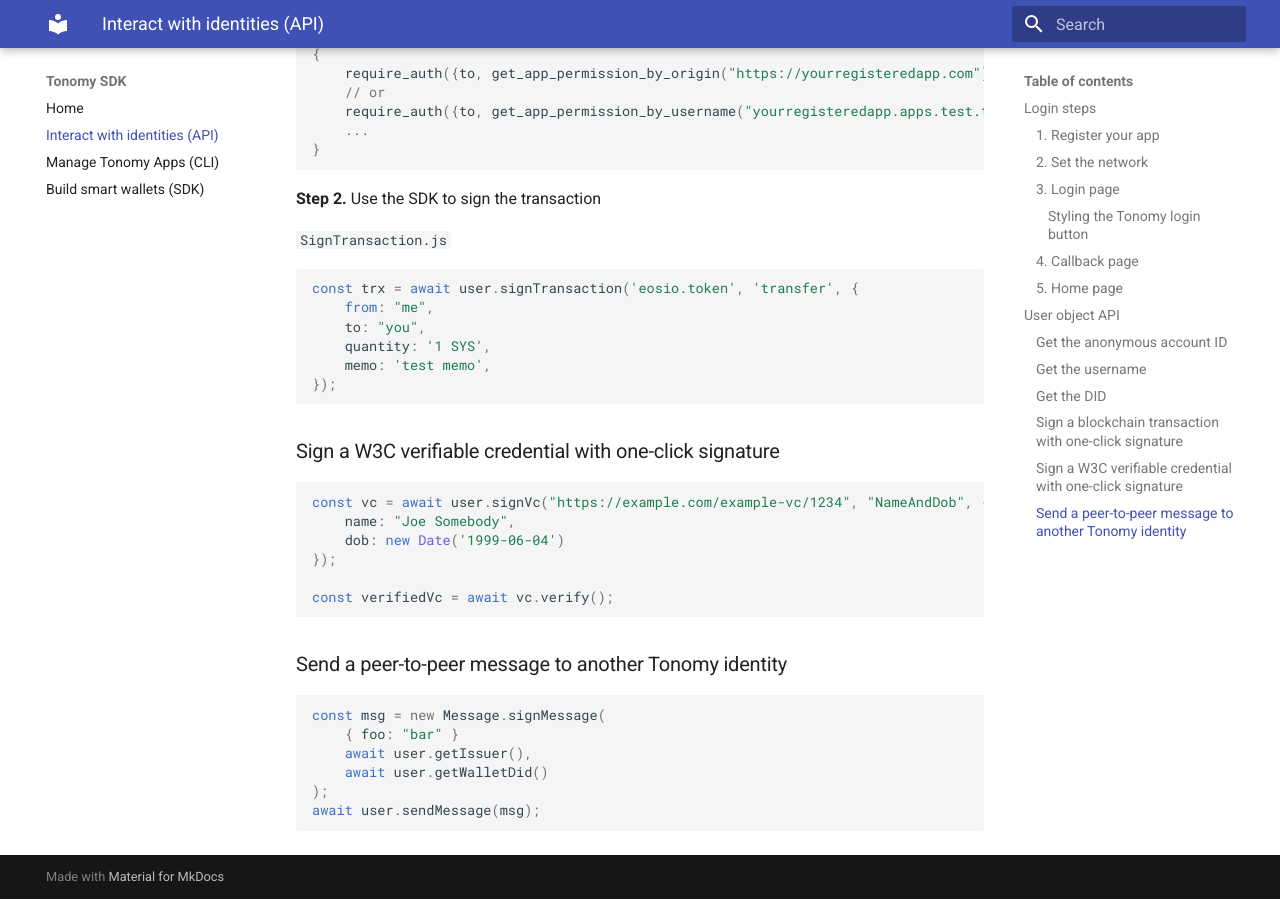
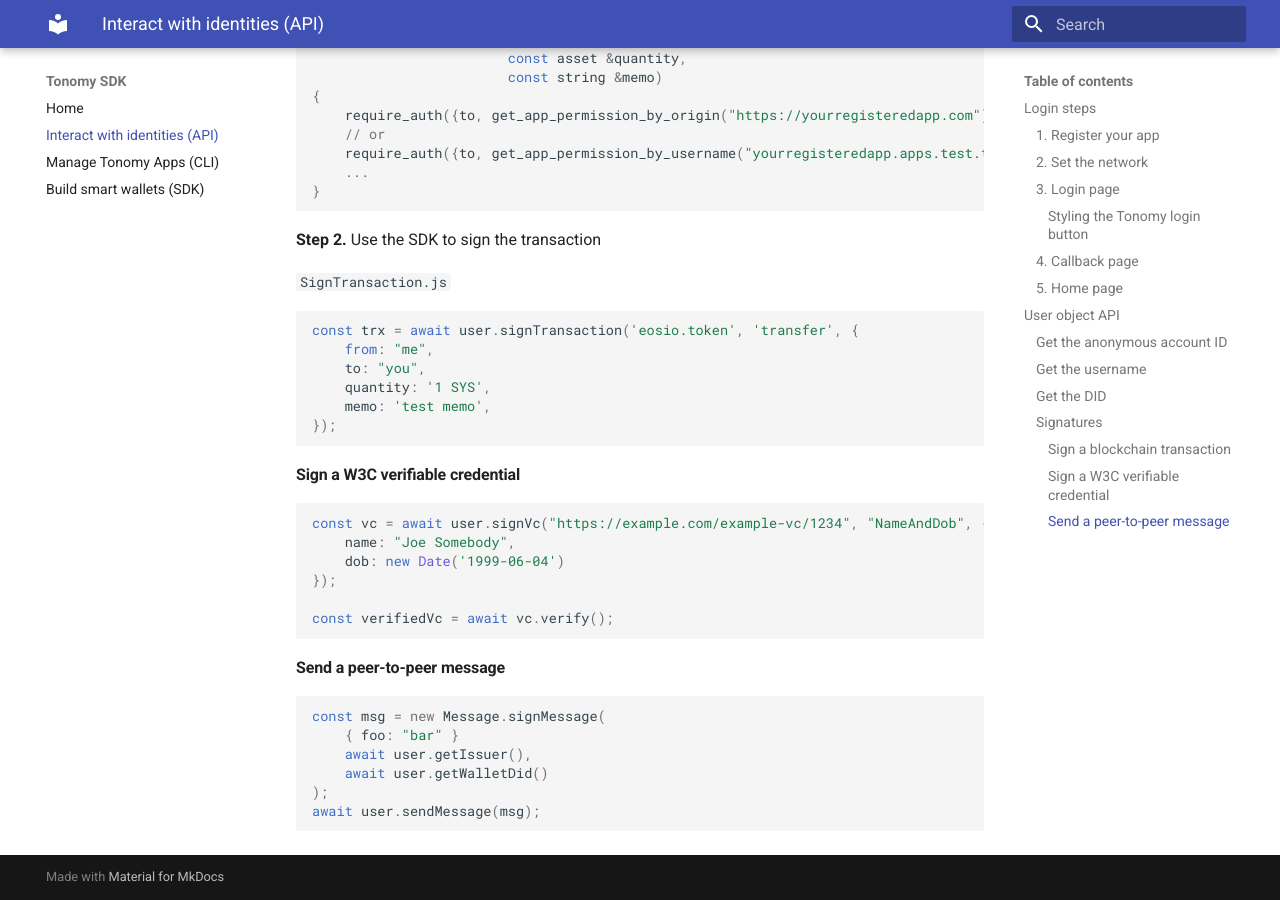
Before and after one commit to Tonomy-Foundation/Tonomy-ID-SDK, an MkDocs documentation site: the page built from docs/api.md, in a window 1280 px wide and 900 px high, scrolled down 3445 px. Built offline with MkDocs 1.6.1 and Material for MkDocs 9.7.7, drawn with Linux system fonts in a browser that asks for light colours; some of the changed text lies outside the part shown.

````diff
--- a/docs/api.md
+++ b/docs/api.md
@@ -4,7 +4,7 @@ The Tonomy API allow existing applications to login and interact with Tonomy ide
 
 See a full example Reactjs website with Tonomy ID login here:
 
-<a href="https://demo.staging.tonomy.foundation" target="_blank">Demo website</a>
+<a href="https://demo.demo.tonomy.foundation" target="_blank">Demo website</a>
 
 ## Login steps
 
@@ -121,7 +121,9 @@ const shortUsername = username.getBaseUsername();
 const accountName = await user.getDid();
 ```
 
-### Sign a blockchain transaction with one-click signature
+### Signatures
+
+#### Sign a blockchain transaction
 
 **Step 1.** Modify your smart contract to accept signatures from users signed into your registered app (see [Register your app](/cli/#register-a-tonomy-app))
 
@@ -178,7 +180,7 @@ const trx = await user.signTransaction('eosio.token', 'transfer', {
 });
 ```
 
-### Sign a W3C verifiable credential with one-click signature
+#### Sign a W3C verifiable credential
 
 ```typescript
 const vc = await user.signVc("https://example.com/example-vc/1234", "NameAndDob", {
@@ -189,7 +191,7 @@ const vc = await user.signVc("https://example.com/example-vc/1234", "NameAndDob"
 const verifiedVc = await vc.verify();
 ```
 
-### Send a peer-to-peer message to another Tonomy identity
+#### Send a peer-to-peer message
 
 ```typescript
 const msg = new Message.signMessage(
````
